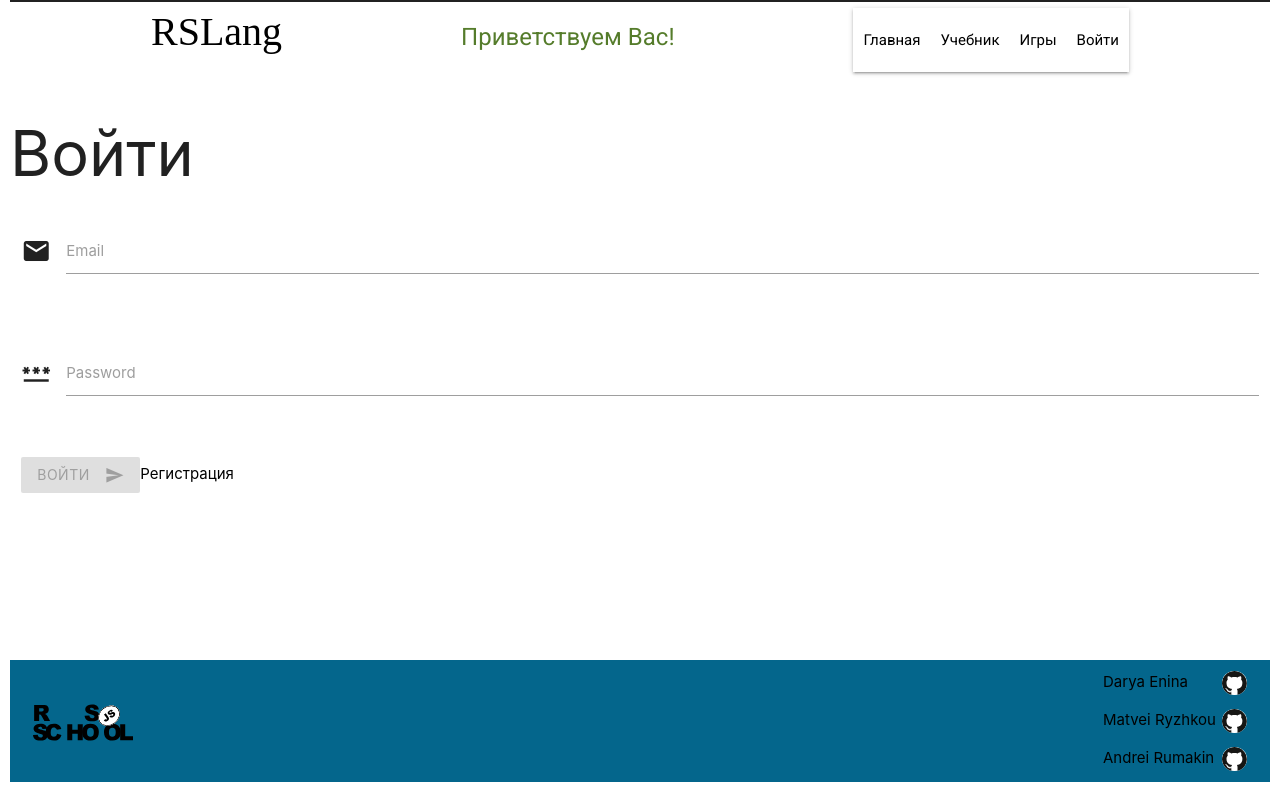
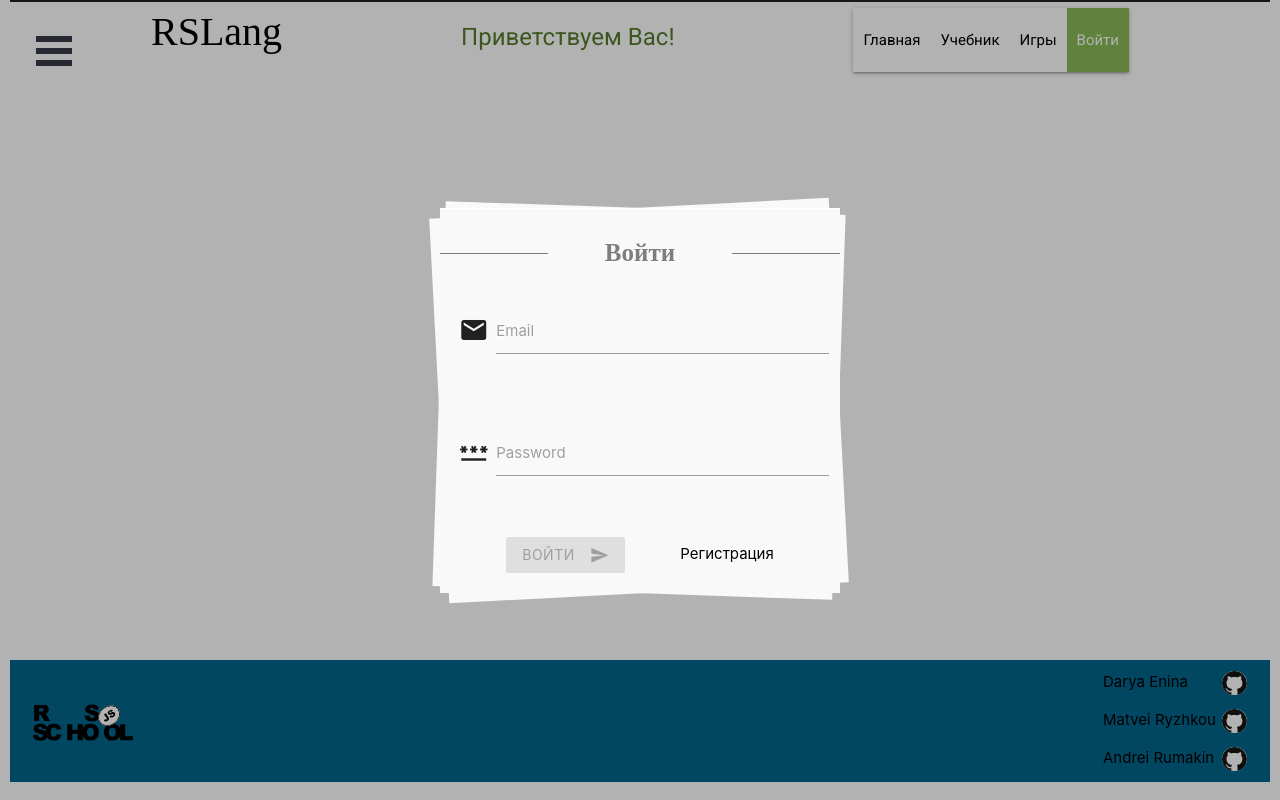
Before and after one commit to DaryaEnina/rslang, a React (Create React App) app: page /signin in a window 1280 px wide. Built offline with nearby package versions, Linux system fonts and the light colour scheme; a web font is replaced by a local one.

Commit message:
feat: react burger menu

```diff
--- a/package.json
+++ b/package.json
@@ -13,6 +13,7 @@
         "@types/react-dom": "^17.0.11",
         "node-sass": "^7.0.1",
         "react": "^17.0.2",
+        "react-burger-menu": "^3.0.8",
         "react-countdown-circle-timer": "^3.0.8",
         "react-dom": "^17.0.2",
         "react-paginate": "^8.1.0",
@@ -51,6 +52,7 @@
         ]
     },
     "devDependencies": {
+        "@types/react-burger-menu": "^2.8.3",
         "@types/react-transition-group": "^4.4.4",
         "@typescript-eslint/eslint-plugin": "^5.10.1",
         "@typescript-eslint/parser": "^5.10.1",
--- a/src/Components/Header/Header.tsx
+++ b/src/Components/Header/Header.tsx
@@ -76,7 +76,7 @@ const Header = () => {
                             {isAuth ? (
                                 <NavLink to="/statistics">{localStorage.getItem('name')}</NavLink>
                             ) : (
-                                <NavLink to="signin">Войти</NavLink>
+                                <NavLink to="/signin">Войти</NavLink>
                             )}
                         </li>
 
--- /dev/null
+++ b/src/Components/Menu/Menu.tsx
@@ -0,0 +1,14 @@
+import { NavLink } from 'react-router-dom';
+import { scaleDown as Menu } from 'react-burger-menu';
+
+const SideMenu = () => {
+    return (
+        <Menu width={320} pageWrapId="page-wrap" outerContainerId="outer-container">
+            <NavLink to="/">Главная</NavLink>
+            <NavLink to="/book">Учебник</NavLink>
+            <NavLink to="/games">Игры</NavLink>
+            <NavLink to="/signin">Войти</NavLink>
+        </Menu>
+    );
+};
+export default SideMenu;
--- a/src/Pages/Home/Home.tsx
+++ b/src/Pages/Home/Home.tsx
@@ -4,104 +4,105 @@ import RepeatLogo from 'assets/images/repeat.jpeg';
 import ProgressLogo from 'assets/images/progress.jpeg';
 import AudioLogo from 'assets/images/audio.png';
 import SprintLogo from 'assets/images/sprint.png';
-import Header from 'Components/Header/Header';
+// import Header from 'Components/Header/Header';
 import './home.scss';
 
 const Home = () => {
     return (
         <>
-      <Header />
-      <div className='app-about' id='main-page'>
-        <div className='team-info'>
-          <p className='team header'>RSLang</p>
-          <div className='team-info-btns'>
-            <div className='btns-info-container'>
-              <a className='btn-info btn' href='#know-more-page'>Узнать больше</a>
-              <a className='btn-info btn' href='#games-page'>Игры</a>
-              <a className='btn-info btn' href='#about-us-page'>О нас</a>
+            {/* <Header /> */}
+            <div className="app-about" id="main-page">
+                <div className="team-info">
+                    <p className="team header">RSLang</p>
+                    <div className="team-info-btns">
+                        <div className="btns-info-container">
+                            <a className="btn-info btn" href="#know-more-page">
+                                Узнать больше
+                            </a>
+                            <a className="btn-info btn" href="#games-page">
+                                Игры
+                            </a>
+                            <a className="btn-info btn" href="#about-us-page">
+                                О нас
+                            </a>
                         </div>
-            <p className='description-text'>
-              Андрей, Дарья, Матвей - мы команда junior разработчиков,<br/>
-              представляем Вам приложение для изучения английского языка,<br/>
-              в рамках курса Rolling scopes School JavaScript/Front-end 2022Q1
+                        <p className="description-text">
+                            Андрей, Дарья, Матвей - мы команда junior разработчиков,
+                            <br />
+                            представляем Вам приложение для изучения английского языка,
+                            <br />в рамках курса Rolling scopes School JavaScript/Front-end 2022Q1
                         </p>
                     </div>
                 </div>
             </div>
-      <div id='know-more-page'><Link to='know-more'/>
-        <div className='know-more-container'>
-          <p className='know-more header'>
-            Особенности
-          </p>
-          <div className='know-container'>
-            <div className='category'>
-              <div className='img-wrap'>
-                <img className='category-image' src={TextBookLogo} alt="Learning" />
+            <div id="know-more-page">
+                <Link to="know-more" />
+                <div className="know-more-container">
+                    <p className="know-more header">Особенности</p>
+                    <div className="know-container">
+                        <div className="category">
+                            <div className="img-wrap">
+                                <img className="category-image" src={TextBookLogo} alt="Learning" />
                             </div>
-              <p className='category-header'>Узнавай новое</p>
-              <p className='category-text'>
-                Коллекция слов в учебнике содержит 3600
-                наиболее часто употребляемых английских слов
+                            <p className="category-header">Узнавай новое</p>
+                            <p className="category-text">
+                                Коллекция слов в учебнике содержит 3600 наиболее часто употребляемых английских слов
                             </p>
                         </div>
-            <div className='category'>
-              <div className='img-wrap'>
-                <img className='category-image' src={RepeatLogo} alt="Repeating" />
+                        <div className="category">
+                            <div className="img-wrap">
+                                <img className="category-image" src={RepeatLogo} alt="Repeating" />
                             </div>
-              <p className='category-header'>Повторяй изученное</p>
-              <p className='category-text'>
-              Все слова которые ты изучил попадают в твой
-              личный словарь. Ты можешь отметить сложные для
-              тебя слова, чтобы знать, на что чаще обращать внимание!
+                            <p className="category-header">Повторяй изученное</p>
+                            <p className="category-text">
+                                Все слова которые ты изучил попадают в твой личный словарь. Ты можешь отметить сложные
+                                для тебя слова, чтобы знать, на что чаще обращать внимание!
                             </p>
                         </div>
-            <div className='category'>
-              <div className='img-wrap'>
-                <img className='category-image' src={ProgressLogo} alt="Statistic" />
+                        <div className="category">
+                            <div className="img-wrap">
+                                <img className="category-image" src={ProgressLogo} alt="Statistic" />
                             </div>
-              <p className='category-header'>Следи за прогрессом</p>
-              <p className='category-text'>
-                В личном кабинете ты можешь следить за своим
-                прогрессом: сколько слов ты уже выучил всего и за каждый день.
+                            <p className="category-header">Следи за прогрессом</p>
+                            <p className="category-text">
+                                В личном кабинете ты можешь следить за своим прогрессом: сколько слов ты уже выучил
+                                всего и за каждый день.
                             </p>
                         </div>
                     </div>
                 </div>
             </div>
-      <div id='games-page'><Link to='games-page'/>
-        <p className='know-more header'>
-          Игры
-        </p>
-        <div className='games-container'>
-          <div className='game'>
-            <div className='img-wrap'>
-              <img src={AudioLogo} className='category-image' alt="Audio" />
+            <div id="games-page">
+                <Link to="games-page" />
+                <p className="know-more header">Игры</p>
+                <div className="games-container">
+                    <div className="game">
+                        <div className="img-wrap">
+                            <img src={AudioLogo} className="category-image" alt="Audio" />
                         </div>
-            <p className='category-header'>Аудиовызов</p>
-            <p className='category-text'>
-              Аудиовызов поможет тебе развить навыки аудирования
-              и перевода. Выбирай одно из 4 слов, которые услышишь
+                        <p className="category-header">Аудиовызов</p>
+                        <p className="category-text">
+                            Аудиовызов поможет тебе развить навыки аудирования и перевода. Выбирай одно из 4 слов,
+                            которые услышишь
                         </p>
                     </div>
-          <div className='game'>
-            <div className='img-wrap'>
-              <img src={SprintLogo} className='category-image' alt="Sprint" />
+                    <div className="game">
+                        <div className="img-wrap">
+                            <img src={SprintLogo} className="category-image" alt="Sprint" />
                         </div>
-            <p className='category-header'>Спринт</p>
-            <p className='category-text'>
-              В игре Спринт тебе нужно выбрать,<br/>
+                        <p className="category-header">Спринт</p>
+                        <p className="category-text">
+                            В игре Спринт тебе нужно выбрать,
+                            <br />
                             правильный указан перевод слова или нет
                         </p>
                     </div>
                 </div>
             </div>
-      <div id='about-us-page'><Link to='about-us'/>
-        <p className='about-us header'>
-          Создатели приложения
-        </p>
-        <div className='know-more-container'>
-          {}
-        </div>
+            <div id="about-us-page">
+                <Link to="about-us" />
+                <p className="about-us header">Создатели приложения</p>
+                <div className="know-more-container">{}</div>
             </div>
         </>
     );
--- a/src/Pages/Template/Template.tsx
+++ b/src/Pages/Template/Template.tsx
@@ -1,16 +1,18 @@
 import { Outlet } from 'react-router-dom';
+import SideMenu from 'Components/Menu/Menu';
 import Footer from '../../Components/Footer/Footer';
 
 import './style.scss';
 
 function Template() {
     return (
-        <>
-            <main className="main-container">
+        <div id="outer-container">
+            <SideMenu />
+            <main id="page-wrap" className="main-container">
                 <Outlet />
             </main>
             <Footer />
-        </>
+        </div>
     );
 }
 
--- a/src/Pages/Template/style.scss
+++ b/src/Pages/Template/style.scss
@@ -3,3 +3,74 @@
     min-height: calc(100vh - 70px - 70px);
     margin: 0 auto;
 }
+/* Position and sizing of burger button */
+.bm-burger-button {
+    position: fixed;
+    width: 36px;
+    height: 30px;
+    left: 36px;
+    top: 36px;
+}
+
+/* Color/shape of burger icon bars */
+.bm-burger-bars {
+    background: #373a47;
+}
+
+/* Color/shape of burger icon bars on hover*/
+.bm-burger-bars-hover {
+    background: #a90000;
+}
+
+/* Position and sizing of clickable cross button */
+.bm-cross-button {
+    height: 24px;
+    width: 24px;
+}
+
+/* Color/shape of close button cross */
+.bm-cross {
+    background: #1f2153;
+}
+
+/*
+  Sidebar wrapper styles
+  Note: Beware of modifying this element as it can break the animations - you should not need to touch it in most cases
+  */
+.bm-menu-wrap {
+    position: fixed;
+    height: 100%;
+}
+
+/* General sidebar styles */
+.bm-menu {
+    background: #bd1f37;
+    padding: 2.5em 1.5em 0;
+    font-size: 1.15em;
+}
+
+/* Morph shape necessary with bubble or elastic */
+.bm-morph-shape {
+    fill: #373a47;
+}
+
+/* Wrapper for item list */
+.bm-item-list {
+    background: #1f2153;
+    color: #b8b7ad;
+    padding: 0.8em;
+    border-radius: 25px;
+}
+
+/* Individual item */
+.bm-item {
+    display: inline-block;
+    font-size: 35px;
+    padding: 20px;
+    border-bottom: 2px solid #bd1f37;
+}
+
+/* Styling of overlay */
+.bm-overlay {
+    background: rgba(0, 0, 0, 0.3);
+}
--- a/src/core/App/App.tsx
+++ b/src/core/App/App.tsx
@@ -10,6 +10,8 @@ import Registration from '../../Pages/Login/Registration/Registration';
 import Statistics from '../../Pages/Statistics/Statistics';
 import Template from '../../Pages/Template/Template';
 import Games from '../../Pages/Games/Games';
+
+import '../../Pages/Login/LogIn.css';
 
 function App() {
     return (
```
Also changed, not shown: 1 other file (tests, documents, lock files or other folders). Lines whose indentation alone changed are shown as unchanged.
